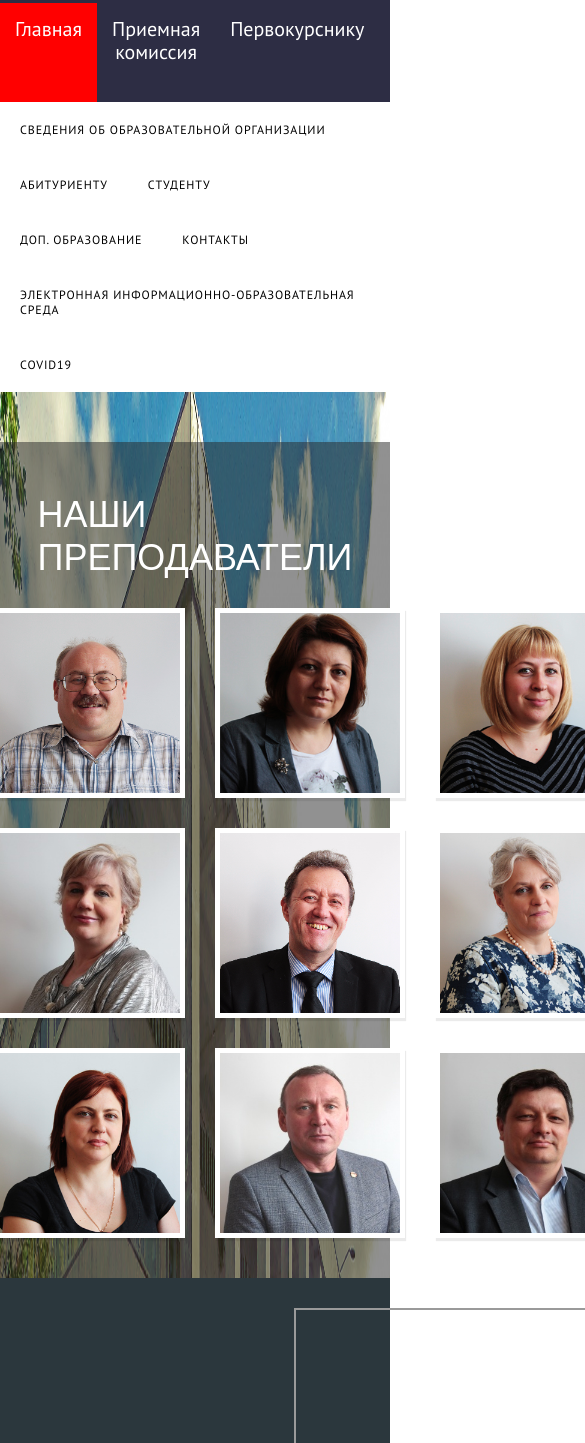
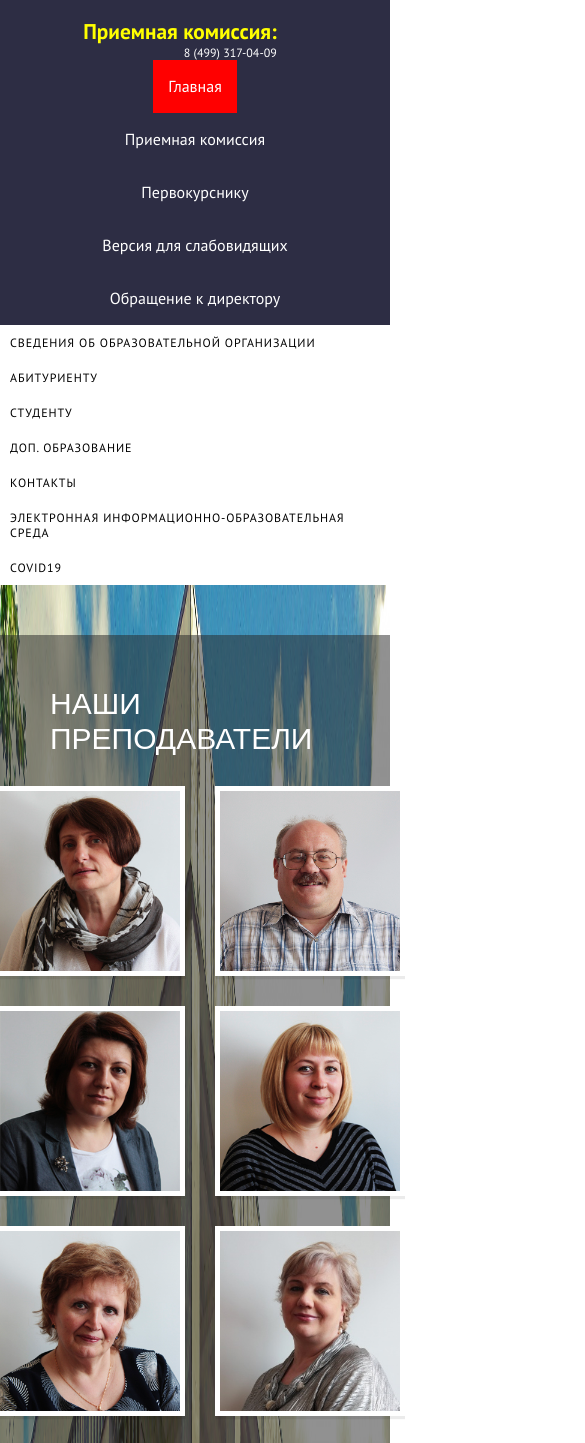
Before and after one commit to VanUliK/case_5, a plain HTML site: page about.html in a window 390 px wide. Shown: the part 230-1673 px from the top of the page, 585 px wide, since content can reach past the window. Drawn offline with Linux system fonts and the light colour scheme.

Commit message:
adaptive

```diff
--- a/style.css
+++ b/style.css
@@ -366,9 +366,81 @@ body {
   background-color: rgba(45, 45, 68, 0.8); /* Фон блока при наведении */
   transition: all 0.3s ease-in-out;
   color: #fff;
-  transform: translate(-250px, 0px) rotate(0deg); /* Направление выезжающей панели */
+  transform: translate(1250px, 0px) rotate(0deg); /* Направление выезжающей панели */
 }
 .hover-effect-cover .block-teach:hover div.effect {
   opacity: 1;
   transform: translate(0px, 0px) rotate(0deg);
 }
+
+@media (max-width: 1024px) {
+  body {
+    font-size: 14px;
+  }
+  .url_head {
+    font-size: 18px;
+  }
+  .url_head:hover {
+    font-size: 18px;
+  }
+  .h1 {
+    font-size: 32px;
+  }
+
+  .h2 {
+    font-size: 26px;
+  }
+  .hover-effect-cover {
+    display: grid;
+    grid-template-columns: repeat(3, 180px);
+    grid-template-rows: repeat(4, 180px);
+  }
+}
+@media (max-width: 767px) {
+  body {
+    font-size: 12px;
+  }
+  .url_head {
+    font-size: 16px;
+  }
+  .url_head:hover {
+    font-size: 16px;
+  }
+  .h1 {
+    font-size: 30px;
+  }
+
+  .h2 {
+    font-size: 24px;
+  }
+
+  .header {
+    background-color: #2d2d44;
+    display: flex;
+    flex-direction: column;
+    align-items: center;
+  }
+  .menu {
+    justify-content: flex-start;
+  }
+  .topmenu > li {
+    float: none;
+  }
+  .topmenu > li > a {
+    padding: 10px 10px;
+  }
+  .submenu li a {
+    padding: 10px 10px;
+  }
+  .submenu {
+    display: none;
+  }
+  .footer {
+    flex-direction: column;
+  }
+  .hover-effect-cover {
+    display: grid;
+    grid-template-columns: repeat(2, 180px);
+    grid-template-rows: repeat(6, 180px);
+  }
+}
```
Also changed, not shown: 1 other file.
